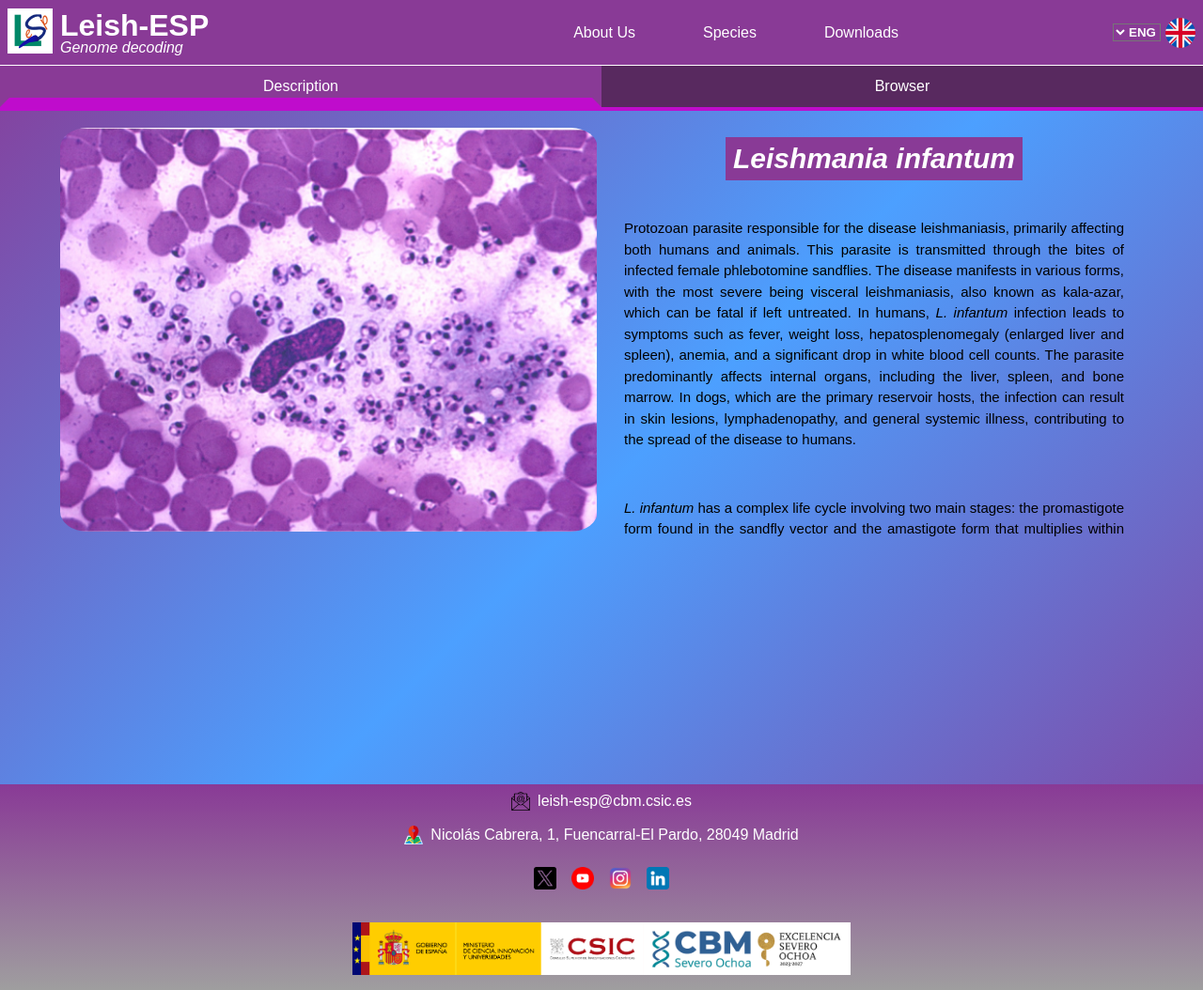
After one commit to CBMSO-L302/leish_web_app, a Django app: page /species/major in a window 1280 px wide. The commit adds this page. Shown: the whole page at 94% size. Run offline with Django 5.2, Linux system fonts and the light colour scheme.

Commit message:
Add species pages, views, and URLs for Leishmania infantum general page
Implemented individual templates, static resources, and views for four Leishmania species (infantum, major, donovani, braziliensis). Updated URL routing and navigation to integrate these pages into the app. Included CSS for styling and added relevant images for each species.

```diff
--- a/home/templates/home/home.html
+++ b/home/templates/home/home.html
@@ -4,7 +4,7 @@
 {% block title %}Leish-ESP{% endblock %}
 
 {% block css_files %}
-  <link rel="stylesheet" href="{% static 'home.css' %}">
+  <link rel="stylesheet" href="{% static 'home/home.css' %}">
 {% endblock %}
 
 {% block main_content %}
--- a/leish_web_app/urls.py
+++ b/leish_web_app/urls.py
@@ -21,5 +21,6 @@ from django.urls import path, include
 urlpatterns = [
     path("admin/", admin.site.urls),
     path("", lambda request: redirect("home/")),
-    path("home/", include("home.urls"))  # Route the root ("/") to the index view in home app
+    path("home/", include("home.urls")),  # Route the root ("/") to the index view in home app
+    path("species/", include("species.urls"))
 ]
--- /dev/null
+++ b/species/static/species/species.css
@@ -0,0 +1,242 @@
+html {
+  font-size: 16px;
+}
+
+body {
+  font-family: Arial, sans-serif;
+  background: linear-gradient(
+          -45deg,
+          rgb(137, 58, 150),
+          rgba(0, 119, 255, 0.7),
+          rgb(137, 58, 150)
+  );
+  background-size: 100% 100%;
+  display: flex;
+  flex-direction: column;
+  min-height: 100vh;
+  margin: 0;
+}
+
+/* ================================================================== */
+/* Main content GRID SYSTEM*/
+/* ================================================================== */
+
+main {
+  padding: 0;
+  margin-top: 70px;  /* IMPORTANT for the fixed header */
+  display: grid;
+  grid-template-rows: 3rem 450px 1fr;
+  gap: 0.5rem;
+  justify-items: center;
+  flex-direction: column;
+  flex: 1 0 auto;
+}
+
+/* ================================================================== */
+/* Description | Genome view */
+/* ================================================================== */
+#desc-genome-selector {
+  display: flex;
+  flex-direction: row;
+  justify-content: center;
+  align-items: center;
+  gap: 0;
+  width: 100%;
+  border-bottom: 5px solid rgb(191, 12, 204);
+}
+
+#desc-genome-selector a {
+  color: rgb(255, 255, 255);
+  cursor: pointer;
+  padding: 4px 4px;
+  transition: 0.3s;
+  text-decoration: none;
+  width: 50%;
+  text-align: center;
+}
+
+#selector-1 {
+  background-color: rgb(137, 58, 150);
+  border-top: 10px solid rgb(137, 58, 150);
+  border-left: 10px solid rgb(137, 58, 150);
+  border-right: 10px solid rgb(137, 58, 150);
+  border-bottom: 10px solid rgb(191, 12, 204);
+}
+
+#selector-2 {
+  background-color: rgb(88, 41, 95);
+  border: 10px solid rgb(88, 41, 95);
+}
+
+#desc-genome-selector a:hover {
+  background-color: rgb(191, 12, 204);
+  border: 10px solid rgb(191, 12, 204);
+}
+
+/* ==================================================================*/
+/* Img title element */
+/* ==================================================================*/
+
+.img-title {
+  display: flex;
+  flex-direction: row;
+  justify-content: center;
+  align-items: center;
+  gap: 0.5rem;
+  width: 90%;
+  height: 100%;
+}
+
+.img-title img {
+  border-radius: 5%;
+  overflow: hidden;
+  object-fit: cover;
+  width: 50%;
+  max-height: 100%;  /* Ensuring the image does not exceed its container's height */
+}
+
+.img-title article {
+  width: 50%;
+  height: 100%;
+  overflow-y: auto;
+  display: flex;
+  flex-direction: column;
+  justify-content: flex-start;
+  align-items: center;
+}
+
+.text-header {
+  display: flex;
+}
+
+.text-header h1 {
+  color: rgb(255, 255, 255);
+  background-color: rgb(137, 58, 150);
+  padding: 0.5rem;
+}
+
+.img-title h1 {
+  font-size: 30px;
+  margin-top: 20px;
+  margin-bottom: 20px;
+  text-align: center;
+}
+
+.img-title p {
+  font-size: 15px;
+  line-height: 1.5;
+  padding: 20px;
+  margin-bottom: 10px;
+  text-align: justify;
+}
+
+/* ==================================================================*/
+/* Table structure */
+/* ==================================================================*/
+
+#downloads-table {
+  width: 90%;
+  display: flex;
+  align-items: center;
+  justify-content: center;
+}
+
+
+#downloads-table table {
+  width: 100%;
+  border-collapse: collapse;
+  margin: 20px auto;
+  font-size: 14px;
+  text-align: left;
+}
+
+#downloads-table th, #downloads-table td {
+  padding: 12px 15px;
+  border: 1px solid rgb(225, 225, 225);
+  vertical-align: middle;
+}
+
+#downloads-table th {
+  background-color: rgb(137, 58, 150);
+  color: rgb(255, 255, 255);
+  font-weight: bold;
+  text-align: center;
+}
+
+#downloads-table tr:nth-child(even) {
+  background-color: rgb(0, 119, 255);
+  color: rgb(225, 225, 225);
+}
+
+#downloads-table tr:nth-child(odd) {
+  background-color: rgb(41, 106, 181);
+  color: rgb(225, 225, 225);
+}
+#downloads-table tr:hover {
+  background-color: rgb(137, 58, 150);
+}
+
+#downloads-table a {
+  color: rgb(255, 255, 255);
+  font-weight: bolder;
+  text-decoration: none;
+}
+
+#downloads-table a:hover {
+  text-decoration: underline;
+}
+
+.download-button {
+  display: inline-block;
+  padding: 6px 10px;
+  color: rgb(255, 255, 255);
+  background-color: rgb(191, 12, 204);
+  border-radius: 5px;
+  text-decoration: none;
+  font-weight: bold;
+}
+
+.download-button:hover {
+  background-color: rgb(0, 119, 255);
+}
+
+/* ================================================================== */
+/* Media queries */
+/* ================================================================== */
+
+/* Desktop WIDE */
+/* ================================================================== */
+@media only screen and (min-width: 1025px) {
+  /* Empty rule for the moment */
+}
+
+@media only screen and (max-width: 1024px) {
+  #downloads-table {
+    /* Ensure table is scrollable on smaller screens */
+    overflow-x: auto;
+    display: block;
+  }
+}
+/* Tablet portrait mode */
+/* ================================================================== */
+@media only screen and (max-width: 775px) {
+  .img-title {
+    flex-direction: column;
+  }
+
+  .img-title img {
+    display: none;  /* Remove img in smaller displays */
+  }
+
+  .img-title article {
+    width: 100%;
+  }
+}
+
+/* Smartphones */
+/* ================================================================== */
+@media only screen and (max-width: 480px) {
+  main {
+    margin-top: 140px;
+  }
+}
--- /dev/null
+++ b/species/templates/species/major.html
@@ -0,0 +1,47 @@
+{% extends "base.html" %}
+{% load static %}
+
+{% block title %}L. major{% endblock %}
+
+{% block css_files %}
+ <link rel="stylesheet" href="{% static 'species/species.css' %}">
+{% endblock %}
+
+{% block main_content %}
+  <section id="desc-genome-selector">
+    <a href="#" id="selector-1"><span id="lang_species_desc">Description</span></a>
+    <a href="infantum_browser.html" id="selector-2"><span id="lang_species_brow">Browser</span></a>
+  </section>
+
+  <section class="img-title">
+    <img src="{% static 'species/images/infantum.png' %}" alt="L. infantum image">
+    <article>
+      <div class="text-header"><h1><i>Leishmania infantum</i></h1></div>
+      <span id="lang_species_desc_text">
+          <p>Protozoan parasite responsible for the disease leishmaniasis, primarily affecting both humans and
+            animals. This parasite is transmitted through the bites of infected female phlebotomine sandflies.
+            The disease manifests in various forms, with the most severe being visceral leishmaniasis, also
+            known as kala-azar, which can be fatal if left untreated. In humans, <i>L. infantum</i> infection
+            leads to symptoms such as fever, weight loss, hepatosplenomegaly (enlarged liver and spleen),
+            anemia, and a significant drop in white blood cell counts. The parasite predominantly affects
+            internal organs, including the liver, spleen, and bone marrow. In dogs, which are the primary
+            reservoir hosts, the infection can result in skin lesions, lymphadenopathy, and general systemic
+            illness, contributing to the spread of the disease to humans.</p>
+            <p><i>L. infantum</i> has a complex life cycle involving two main stages: the promastigote form found in
+            the sandfly vector and the amastigote form that multiplies within the host's macrophages. Control
+            and prevention of leishmaniasis caused by <i>L. infantum</i> involve integrated approaches,
+            including vector control, early diagnosis, and treatment of infected individuals, as well as
+            management of reservoir hosts. Current treatments for visceral leishmaniasis include antimonial
+            compounds, amphotericin B, and miltefosine, although drug resistance and adverse effects pose
+            significant challenges. Advances in molecular biology and genomics have facilitated a deeper
+            understanding of the parasite's biology and pathogenic mechanisms, paving the way for potential new
+            therapies and vaccines. However, leishmaniasis remains a major public health concern, particularly
+            in regions where vector control and access to healthcare are limited.</p>
+        </span>
+    </article>
+  </section>
+
+  <section id="downloads-table">
+    <!-- table like structure for downloading files-->
+  </section>
+{% endblock %}
--- a/species/urls.py
+++ b/species/urls.py
@@ -0,0 +1,14 @@
+from django.urls import path
+from .views import (
+    SpeciesInfantumView,
+    SpeciesMajorView,
+    SpeciesDonovaniView,
+    SpeciesBraziliensisView
+)
+
+urlpatterns = [
+    path("infantum", SpeciesInfantumView.as_view(), name="species_infantum"),
+    path("major", SpeciesMajorView.as_view(), name="species_major"),
+    path("donovani", SpeciesDonovaniView.as_view(), name="species_donovani"),
+    path("braziliensis", SpeciesBraziliensisView.as_view(), name="species_braziliensis"),
+]
--- a/species/views.py
+++ b/species/views.py
@@ -1,3 +1,15 @@
-from django.shortcuts import render
+from django.views.generic import TemplateView
+
 
 # Create your views here.
+class SpeciesInfantumView(TemplateView):
+    template_name = "species/infantum.html"
+
+class SpeciesMajorView(TemplateView):
+    template_name = "species/major.html"
+
+class SpeciesDonovaniView(TemplateView):
+    template_name = "species/donovani.html"
+
+class SpeciesBraziliensisView(TemplateView):
+    template_name = "species/braziliensis.html"
--- a/templates/base.html
+++ b/templates/base.html
@@ -35,10 +35,10 @@
       <div class="dropdown">
         <a href="#" id="lang_species">Species</a>
         <div class="dropdown-content">
-          <a href="./infantum.html"><i>L. infantum</i></a>
-          <a href="./major.html"><i>L. major</i></a>
-          <a href="./donovani.html"><i>L. donovani</i></a>
-          <a href="./braziliensis.html"><i>L. braziliensis</i></a>
+          <a href="{% url 'species_infantum' %}"><i>L. infantum</i></a>
+          <a href="{% url 'species_major' %}"><i>L. major</i></a>
+          <a href="{% url 'species_donovani' %}"><i>L. donovani</i></a>
+          <a href="{% url 'species_braziliensis' %}"><i>L. braziliensis</i></a>
         </div>
       </div>
       <div class="dropdown">
```
Also changed, not shown: species/templates/species/braziliensis.html (added, +47 -0 lines), species/templates/species/donovani.html (added, +47 -0 lines), species/templates/species/infantum.html (added, +47 -0 lines), species/static/species/images/braziliensis.png (added), species/static/species/images/braziliensis_pequeno.png (added), species/static/species/images/donovani.png (added), species/static/species/images/donovani_pequeno.png (added), species/static/species/images/infantm_recortado_mas.png (added), species/static/species/images/infantum.png (added), species/static/species/images/infantum_recortado.png (added), species/static/species/images/major.png (added), species/static/species/images/major_recortado.png (added), species/static/species/images/major_recortado_mas.png (added).
